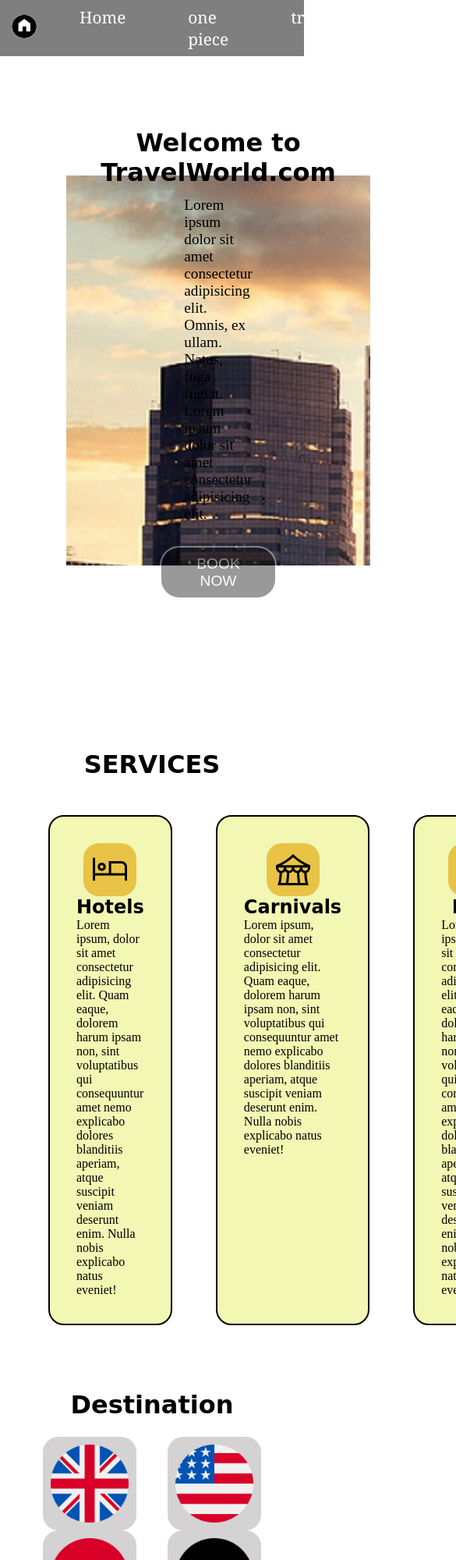
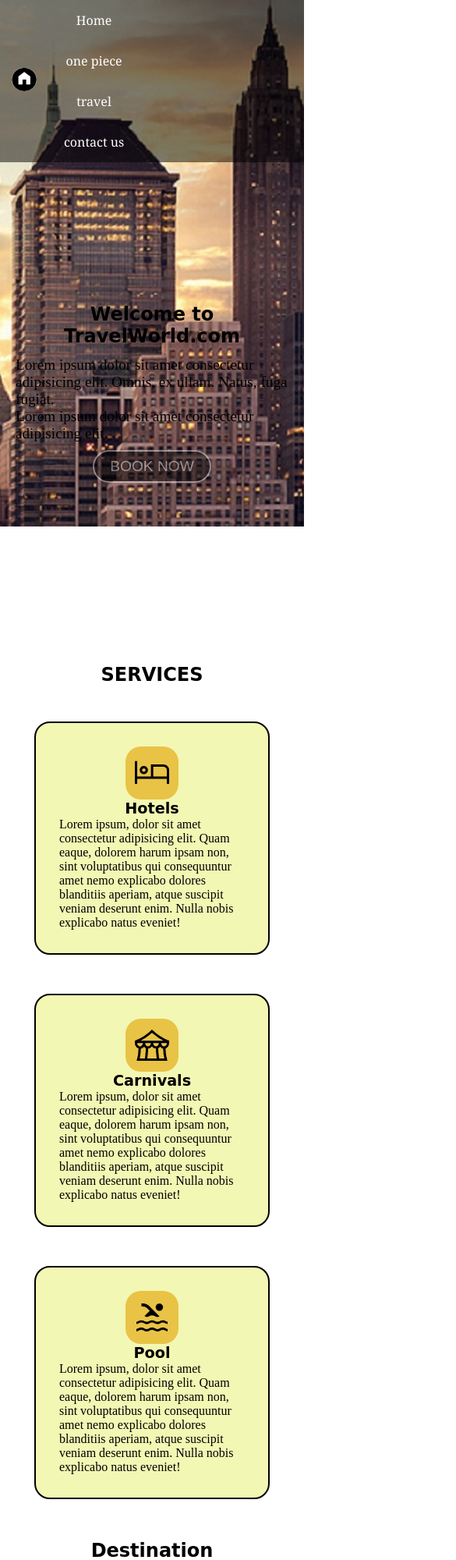
Before and after one commit to Himanshu4732/travel_web, a plain HTML site: page index.html in a window 390 px wide. Shown: the top 2000 px of the page at 78% size, 585 px wide, since content can reach past the window. Drawn offline with Linux system fonts and the light colour scheme; a web font is replaced by a local one.

Commit message:
adding media querries

```diff
--- a/style.css
+++ b/style.css
@@ -1,32 +1,24 @@
 *{
   margin: 0;
   padding: 0;
+  box-sizing: border-box;
 }
 
 html{
   scroll-behavior: smooth;
 }
 
-/* .material-symbols-outlined {
-
-  font-variation-settings:
-  'FILL' 0,
-  'wght' 400,
-  'GRAD' 0,
-  'opsz' 48
-} */
 #navbar{
     display: flex;
 align-items: center;
 position: sticky;
 top: 0;
-
+width: 100vw;
 }
 #navbar::before{
     content: "";
     background-color: black;
     position: absolute;
-
     height: 100%;
     width:100%;
     z-index: -1;
@@ -40,7 +32,7 @@ top: 0;
  #logo img{
    height: 30px;
     width: 32px;
-    border-radius: 142px;
+    border-radius:50%;
  }
  #navbar ul{
     display: flex;
@@ -72,14 +64,20 @@ top: 0;
    padding: 80px 280px;
    justify-content: center;
    align-items: center;
+   height: 70vh;
+   width: 100%;
  }
  #home::before{
    content: "";
     background: url(./img/b.jpg);
     position: absolute;
-
-    height: 500px;
+    top: 0;
+    left: 0;
+    height: 80%;
     width:100%;
+    background-position: center;
+    background-size: cover;
+    background-repeat: no-repeat;
     z-index: -1;
     opacity: 1;
  }
@@ -115,6 +113,8 @@ top: 0;
    opacity: 1;
    transition: 0.5s;
 }
+
+
 #services-cont{
   margin: 71px 0px
 }
@@ -174,12 +174,7 @@ border: 2px solid black;
     justify-content: center;
     padding:10px 0px;
 }
-/* #destination{
-  display: flex;
-  align-items: center;
-  justify-content: center;
-  flex-wrap: wrap;
-} */
+
 #destination::before{
   content: "";
   background: url(./img/c\ \(2\).jpg);
@@ -260,3 +255,146 @@ footer{
  justify-content: center;
  padding: 10px;
 }
+
+
+/* for 1200px  */
+@media screen and (max-width: 1200px) {
+
+  #home {
+    padding: 50px 100px;
+  }
+
+
+
+  .homeheading {
+    font-size: 1.8rem;
+  }
+
+  .btn {
+    padding: 8px 25px;
+    font-size: 1.2rem;
+  }
+
+  #services-cont {
+    margin: 60px 0;
+  }
+
+  .s-h {
+    font-size: 2rem;
+  }
+
+  #services .box {
+    margin: 0 20px;
+    padding: 30px;
+  }
+
+  .shh {
+    font-size: 1.5rem;
+  }
+
+  .h-t {
+    font-size: 2rem;
+  }
+
+  #country-box img {
+    height: 120px;
+    width: 120px;
+    margin: 20px 20px;
+  }
+
+  #contact::before {
+    height: 500px;
+  }
+
+  .h-prim {
+    font-size: 2rem;
+  }
+
+  #contactbox form {
+    width: 60%;
+  }
+}
+
+
+/* for phone (600px) */
+
+
+@media screen and (max-width: 600px) {
+  #navbar ul li {
+    margin: 5px 0;
+
+  }
+
+  #navbar ul li a {
+    padding: 10px 20px;
+    font-size: 1rem;
+  }
+
+  #home {
+    padding: 50px 20px;
+  }
+
+  .homeheading {
+    font-size: 1.5rem;
+  }
+
+  .btn {
+    padding: 8px 20px;
+    margin: 10px 0; /* Added to adjust button spacing */
+  }
+
+  #services{
+    display: flex;
+    flex-direction: column;
+    align-items: center;
+    justify-content: center;
+    gap: 50px;
+    }
+
+  #services-cont {
+    margin: 40px 0;
+  }
+
+  .s-h {
+    font-size: 1.5rem;
+  }
+
+  #services .box {
+    margin: 0 10px;
+  }
+
+  .shh {
+    font-size: 1.2rem;
+  }
+
+  .h-t {
+    font-size: 1.5rem;
+  }
+
+  #country-box img {
+    height: 80px;
+    width: 80px;
+    margin: 10px 10px;
+  }
+
+  #contact::before {
+    height: 400px;
+  }
+
+  .h-prim {
+    font-size: 1.5rem;
+  }
+
+  #contactbox form {
+    width: 80%;
+  }
+}
+
+@media screen and (max-width: 417px){
+#navbar ul{
+  display: flex;
+  flex-direction: column;
+  justify-content: center;
+  align-items: center;
+}
+}
```
